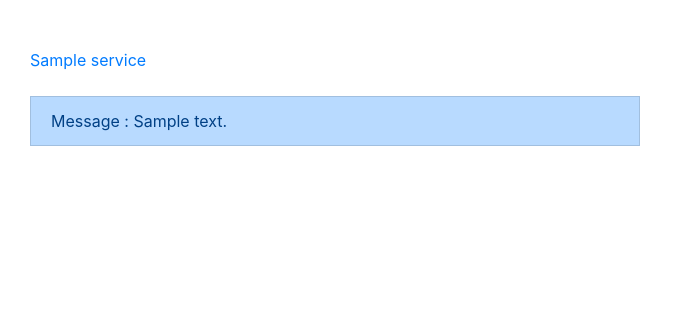
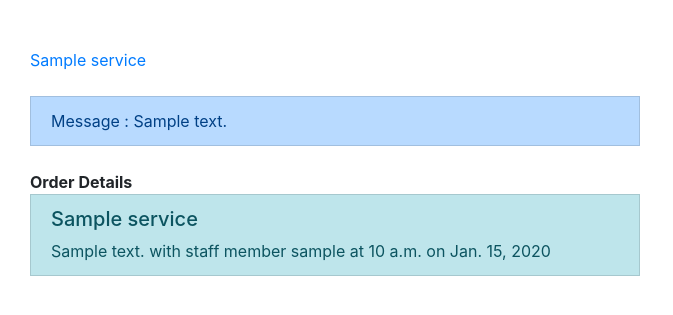
Before and after one commit to Lanaok/project, a Django app: page /profile/orders/1/ in a window 1280 px wide. Shown: the part 56-371 px from the top of the page, without its empty margins (0-673 px from the left). Run offline with Django 3.2, Linux system fonts and the light colour scheme; a user stored in the database is signed in; tables that the repository leaves empty hold one stand-in row (values such as "Sample post"); data that the repository does not hold is empty; parts of the project's set-up code (start-up, migrations or seed data) failed here and were passed over; some libraries are stand-ins or nearby versions.

Commit message:
some visual changings

```diff
--- a/mysite/company/models.py
+++ b/mysite/company/models.py
@@ -39,7 +39,7 @@ class Company(models.Model):
         reviews = Comment.objects.filter(company=self).aggregate(avarage=Avg('rate'))
         avg = 0
         if reviews["avarage"] is not None:
-            avg = float(reviews["avarage"])
+            avg = int(reviews["avarage"])
         return avg
 
 
--- a/mysite/company/templates/company/company/company_detail.html
+++ b/mysite/company/templates/company/company/company_detail.html
@@ -64,7 +64,7 @@
                         <i class="fa fa-star{% if company.average_review < 3%}-o empty{% endif%}"></i>
                         <i class="fa fa-star{% if company.average_review < 4%}-o empty{% endif%}"></i>
                         <i class="fa fa-star{% if company.average_review < 5%}-o empty{% endif%}"></i>
-                        {{ company.average_review |stringformat:".2f"}}
+                        {{ company.average_review |stringformat:".i"}}
                     </div>
                 </div>
             </div>
--- a/mysite/order/templates/order/order_detail.html
+++ b/mysite/order/templates/order/order_detail.html
@@ -3,8 +3,19 @@
 <div class="row-cols-2 col-sm-auto mb-2">
     <br class="col">
     <br> <a href="{{ order.get_absolute_url }}"> {{ order }}</a></br>
-        <br><li class="list-group-item list-group-item-primary">Message : {{ order.order_message }}</li></br>
-
+    <br>
+    <li class="list-group-item list-group-item-primary">Message : {{ order.order_message }}</li>
+    </br>
+    <strong>Order Details</strong>
+    <br>
+    <li class="list-group-item list-group-item-info"><h5>{{ order.service_order.name }}</h5>
+                            {{ order.service_order.description }} with staff member
+                                {{ order.staff_order }}
+                                at
+                                {{ order.order_time }}
+                                on
+                                {{ order.order_day }}</li>
+    </br>
 </div>
 
 {% if not userIsManager %}
```
Also changed, not shown: mysite/company/templates/company/card.html (+12 -0 lines), mysite/company/templates/company/company/company_list.html (+0 -12 lines). Lines whose indentation alone changed are shown as unchanged.
